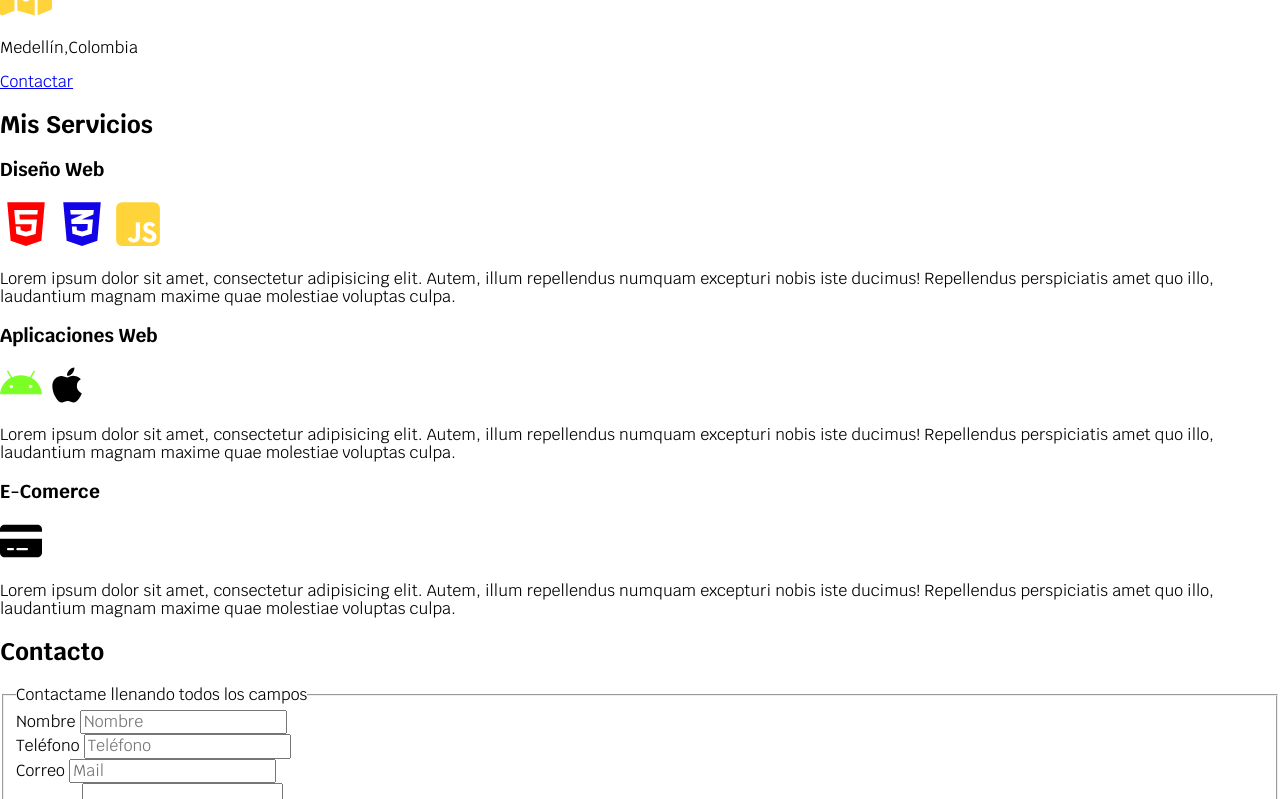
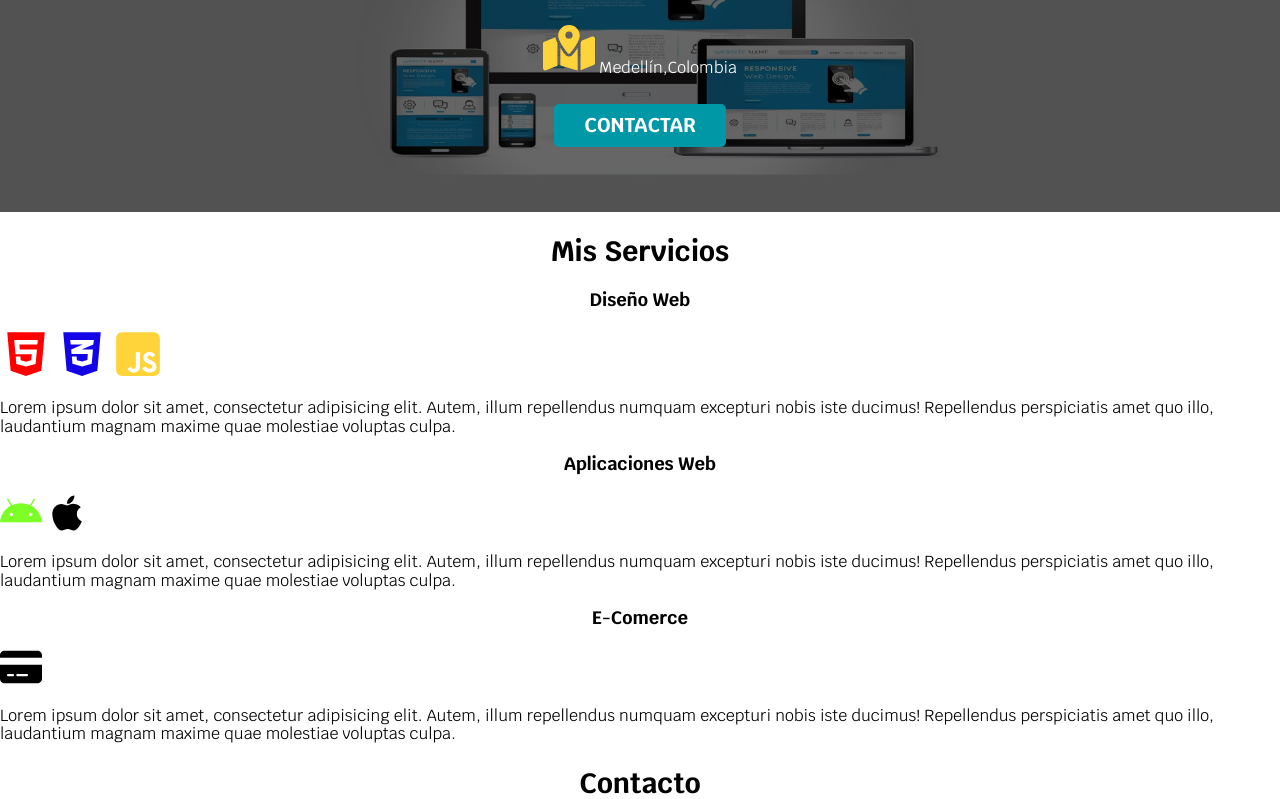
Before and after one commit to FoxBM/Yeferson-Betancur-Freelancer, a plain HTML site: page index.html in a window 1280 px wide. Shown: the part 276-1075 px from the top of the page. Drawn offline with Linux system fonts and the light colour scheme; a web font is replaced by a local one.

Commit message:
terminada la primer section

```diff
--- a/css/styles.css
+++ b/css/styles.css
@@ -7,19 +7,39 @@
 
     --fuente-principal: 3.8rem;
 }
+
 html {
     font-size: 62.5%;
+    box-sizing: border-box;
 }
+
+*, *:before, *:after {
+    box-sizing: inherit;
+}
+
 body {
     font-size: 16px;/*1rem = 10px */
     font-family: "Krub", sans-serif;
     font-weight: 400;
     font-style: normal;
 }
-.titulo {
-    text-align: center;
+
+h1 {
     font-size: 3.8rem;
 }
+
+h2 {
+    font-size: 2.8rem;
+}
+
+h3 {
+    font-size: 1.8rem;
+}
+
+h1,h2,h3 {
+    text-align: center;
+}
+
 .titulo span {
     font-size: 3rem;
     font-family: "Stalemate", cursive;
@@ -32,19 +52,42 @@ body {
     margin: 0 auto;
 }
 
+.boton {
+    background-color: var(--secundario);
+    color: var(--blanco);
+    padding: 1rem 3rem;
+    margin-top: 1rem;
+    font-size: 2rem;
+    text-decoration: none;
+    text-transform: uppercase;
+    font-weight: bold;
+    border-radius: .5rem;
+    width: 90%;
+    text-align: center;
+}
+
+@media (min-width: 480px) {
+    .boton {
+        width: auto;
+    }
+}
+
 .nav-bg {
     background-color: var(--secundario);
 }
+
 .navegacion-principal {
     display: flex;
     flex-direction: column;
 }
+
 @media (min-width: 768px) {
     .navegacion-principal{
         flex-direction: row;
         justify-content: space-between;
     }
 }
+
 .navegacion-principal a {
     display: block;
     text-align: center;
@@ -54,7 +97,33 @@ body {
     font-weight: bold;
     padding: 1rem;
 }
+
 .navegacion-principal a:hover {
     background-color: var(--primario);
     color: var(--oscuro);
 }
+
+.hero {
+    background-image: url(/assets/imagenes/adaptabilidadweb.jpg);
+    background-repeat: no-repeat;
+    background-size: cover;
+    height: 350px;
+    position: relative;
+}
+
+.contenido-hero {
+    position: absolute;
+    background-color: rgba(0, 0, 0, .6);
+    width: 100%;
+    height: 100%;
+
+    display: flex;
+    flex-direction: column;
+    align-items: center;
+    justify-content: center;
+}
+
+.contenido-hero h2,
+.contenido-hero p {
+    color: var(--blanco);
+}
--- a/index.html
+++ b/index.html
@@ -28,14 +28,17 @@
             <a href="#">Contactos</a>
         </nav>
     </div>
-    <section>
-        <h2 class="titulo">Diseño y Desarrollo Web <span>Freelancer</span></h2>
-        <svg xmlns="http://www.w3.org/2000/svg" height="50" width="52" viewBox="0 0 576 512"><path fill="#FFD43B" d="M408 120c0 54.6-73.1 151.9-105.2 192c-7.7 9.6-22 9.6-29.6 0C241.1 271.9 168 174.6 168 120C168 53.7 221.7 0 288 0s120 53.7 120 120zm8 80.4c3.5-6.9 6.7-13.8 9.6-20.6c.5-1.2 1-2.5 1.5-3.7l116-46.4C558.9 123.4 576 135 576 152V422.8c0 9.8-6 18.6-15.1 22.3L416 503V200.4zM137.6 138.3c2.4 14.1 7.2 28.3 12.8 41.5c2.9 6.8 6.1 13.7 9.6 20.6V451.8L32.9 502.7C17.1 509 0 497.4 0 480.4V209.6c0-9.8 6-18.6 15.1-22.3l122.6-49zM327.8 332c13.9-17.4 35.7-45.7 56.2-77V504.3L192 449.4V255c20.5 31.3 42.3 59.6 56.2 77c20.5 25.6 59.1 25.6 79.6 0zM288 152a40 40 0 1 0 0-80 40 40 0 1 0 0 80z"/></svg>
-        <p>Medellín,Colombia</p>
-        <a href="#">Contactar</a>
+    <section class="hero">
+        <div class="contenido-hero">
+            <h2 class="titulo">Diseño y Desarrollo Web <span>Freelancer</span></h2>
+            <p><svg xmlns="http://www.w3.org/2000/svg" height="50" width="52" viewBox="0 0 576 512">
+                    <path fill="#FFD43B"
+                        d="M408 120c0 54.6-73.1 151.9-105.2 192c-7.7 9.6-22 9.6-29.6 0C241.1 271.9 168 174.6 168 120C168 53.7 221.7 0 288 0s120 53.7 120 120zm8 80.4c3.5-6.9 6.7-13.8 9.6-20.6c.5-1.2 1-2.5 1.5-3.7l116-46.4C558.9 123.4 576 135 576 152V422.8c0 9.8-6 18.6-15.1 22.3L416 503V200.4zM137.6 138.3c2.4 14.1 7.2 28.3 12.8 41.5c2.9 6.8 6.1 13.7 9.6 20.6V451.8L32.9 502.7C17.1 509 0 497.4 0 480.4V209.6c0-9.8 6-18.6 15.1-22.3l122.6-49zM327.8 332c13.9-17.4 35.7-45.7 56.2-77V504.3L192 449.4V255c20.5 31.3 42.3 59.6 56.2 77c20.5 25.6 59.1 25.6 79.6 0zM288 152a40 40 0 1 0 0-80 40 40 0 1 0 0 80z" />
+                </svg>
+                Medellín,Colombia</p>
+            <a class="boton" href="#">Contactar</a>
+        </div>
     </section>
-
-
 
     <main>
         <h2>Mis Servicios</h2>
```
Also changed, not shown: assets/imagenes/adaptabilidadweb.jpg (added).
